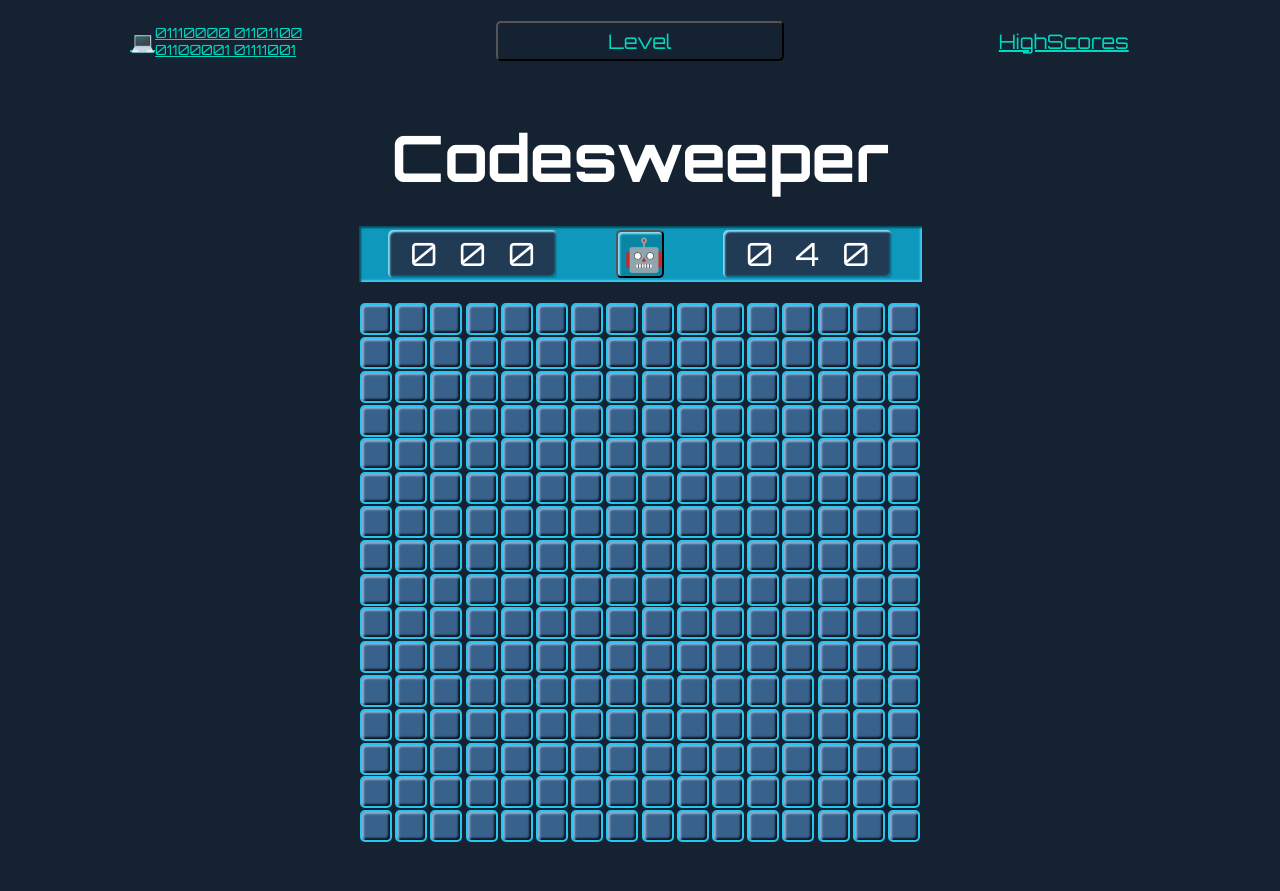
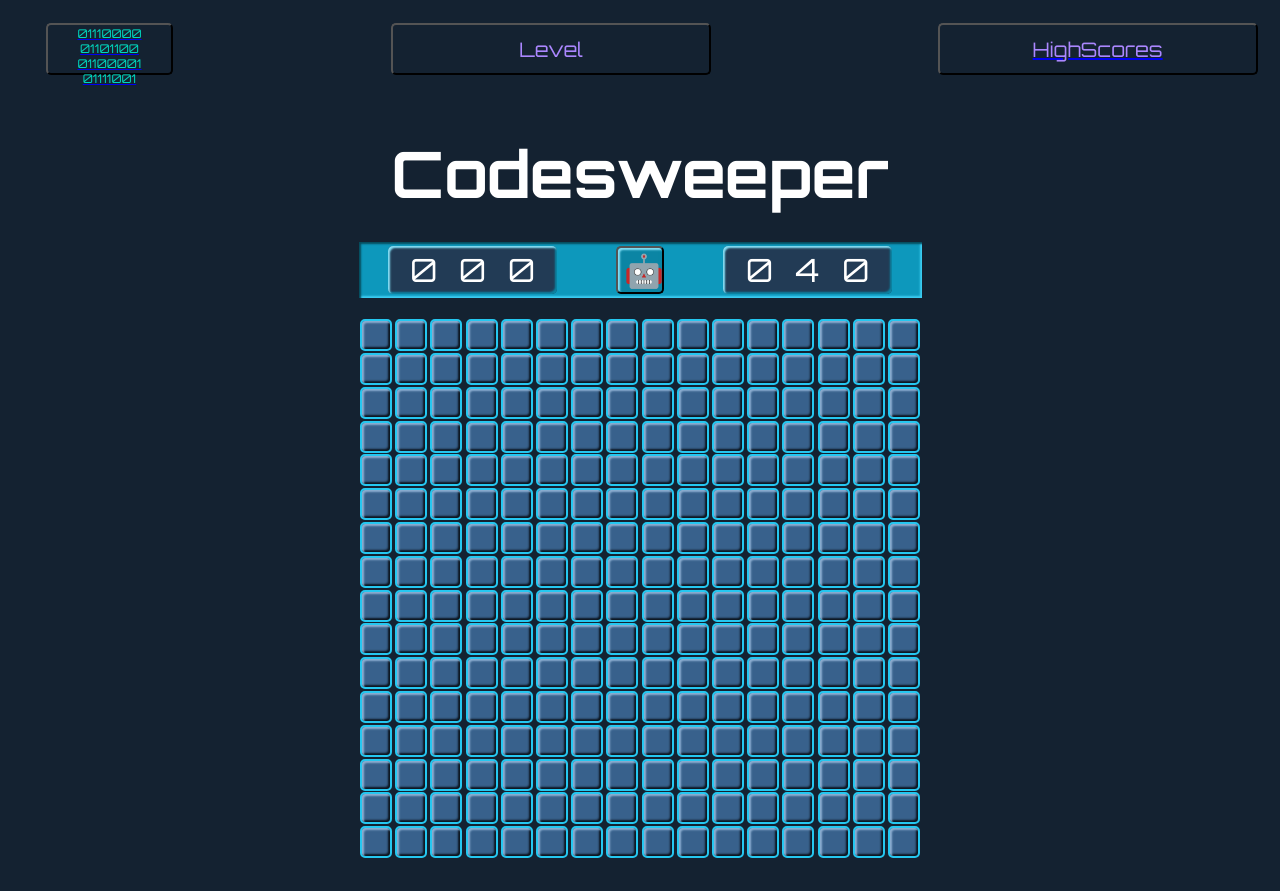
Before and after one commit to kaseywolff/Codesweeper, a React app: page / in a window 1280 px wide. Built offline with nearby package versions, Linux system fonts and the light colour scheme.

Commit message:
working on nav bar styling

```diff
--- a/src/components/NavBar.tsx
+++ b/src/components/NavBar.tsx
@@ -6,20 +6,24 @@ import '../scss/nav-bar.scss';
 export default function NavBar({ onLevelButtonClick }: NavBarProps): JSX.Element {
   return (
     <nav className='navBar'>
-      <Link to='/' id='home-button' className='navLink'>
-        <div className='logo-div'>
-          <div>💻</div>
-          <div className='play-binary'>
+      <Link to='/' id='home-button' >
+        <button className='logo-div navLink'>
+          {/* <div className='computer'>💻</div> */}
+          {/* <div className='play-binary'> */}
             <div className='binary'>01110000 01101100</div>
             <div className='binary'>01100001 01111001</div>
-          </div>
-        </div>
+          {/* </div> */}
+        </button>
       </Link>
+
       <button id='level-button' className='navLink' onClick={onLevelButtonClick}>
         Level
       </button>
-      <Link to='/highscores' id='highscores-button' className='navLink'>
-        HighScores
+
+      <Link to='/highscores' id='highscores-button'>
+        <button className='navLink'>
+          HighScores
+        </button>
       </Link>
       {/* <button className='navLink'>Login</button> */}
     </nav>
--- a/src/scss/nav-bar.scss
+++ b/src/scss/nav-bar.scss
@@ -4,26 +4,26 @@
 .navBar {
   display: flex;
   margin: 0;
+  margin-left: 3vw;
+  margin-right: 3vw;
   align-items: center;
   justify-content: space-between;
   top: 0;
-  height: 5vh;
-  font-family: 'Orbitron', sans-serif;
+  height: 7vh;
   z-index: 999;
 };
 
 .navLink {
-  font-family: 'Orbitron', sans-serif;
   font-size: 2.5vh;
-  color: $green;
+  color: $purple;
   background-color: darken($grey-blue, 25);
   box-shadow: none;
   display: flex;
   justify-content: space-around;
   align-items: center;
-  height: 100%;
-  width: 25%;
-  padding: 10px;
+  height: 6.5vh;
+  width: 25vw;
+  // padding: 10%;
   margin: 5%;
   border-radius: 5px;
   z-index: 999;
@@ -31,15 +31,27 @@
 
 .logo-div {
   display: flex;
+  flex-direction: column;
   align-items: center;
-  justify-content: space-around;
+  justify-content: space-evenly;
+  // padding: 10%;
+  height: 6.5vh;
+  max-width: fit-content;
+  // margin: 5%;
 };
 
-.play-binary {
-  display: flex;
-  flex-direction: column;
+// .play-binary {
+//   display: flex;
+//   // padding: 10%;
+// };
+
+.binary {
+  // display: flex;
+  // justify-content: flex-end;
+  font-size: 1.5vh;
+  color: $green;
 };
 
-.binary {
-  font-size: 1.75vh;
-}
+// .computer {
+//   // padding: 1%;
+// }
```
